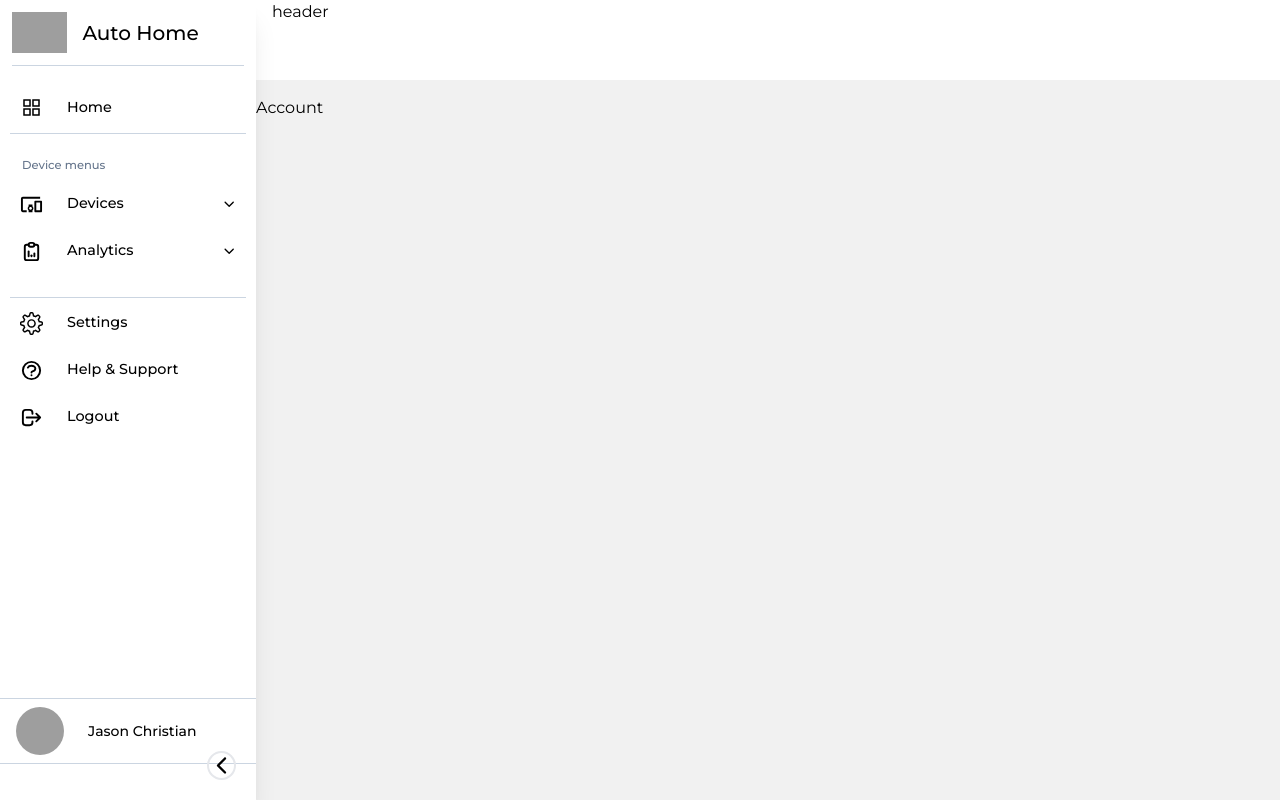
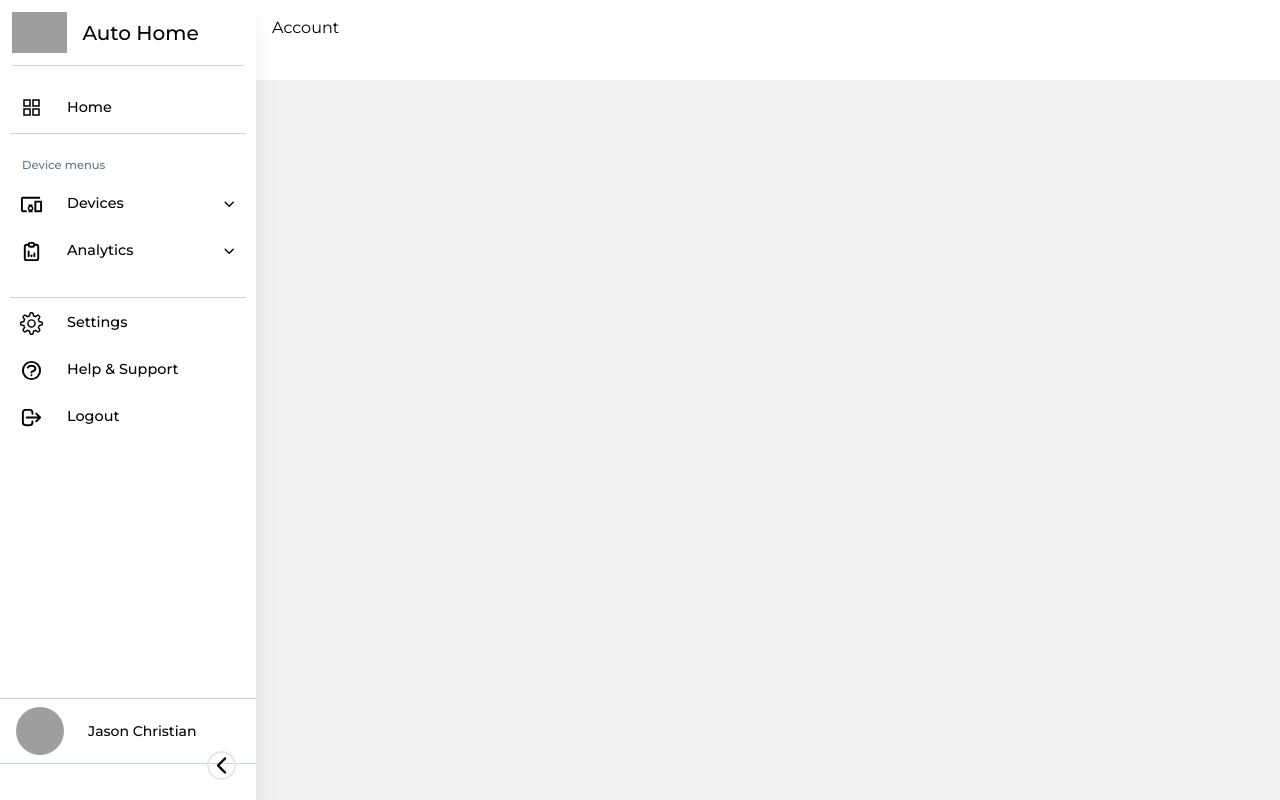
Before and after one commit to jasonchriscodes/Home-Automation-Manager, a React (Create React App) app in the folder frontend/: page /account in a window 1280 px wide. Built offline with nearby package versions, Linux system fonts and the light colour scheme; grey boxes are pictures that could not be loaded.

Commit message:
chore: add page name in navbar

```diff
--- a/frontend/src/layouts/RootLayout.js
+++ b/frontend/src/layouts/RootLayout.js
@@ -6,8 +6,7 @@ function RootLayout({ children }) {
     <div className="flex">
       <Sidebar />
       <div className="flex-1">
-        <Header />
-        <main className="max-w-5xl flex-1 mx-auto py-4">{children}</main>
+        <Header children={children} />
       </div>
     </div>
   );
--- a/frontend/src/layouts/header/index.js
+++ b/frontend/src/layouts/header/index.js
@@ -1,7 +1,12 @@
 import React from "react";
 
-const index = () => {
-  return <div className="bg-white h-20 px-4">header</div>;
+const index = ({ children }) => {
+  return (
+    <div className="bg-white h-20 px-4">
+      {/* <div>Search field</div> */}
+      <div className="max-w-5xl flex-1 mx-auto py-4">{children}</div>
+    </div>
+  );
 };
 
 export default index;
```
